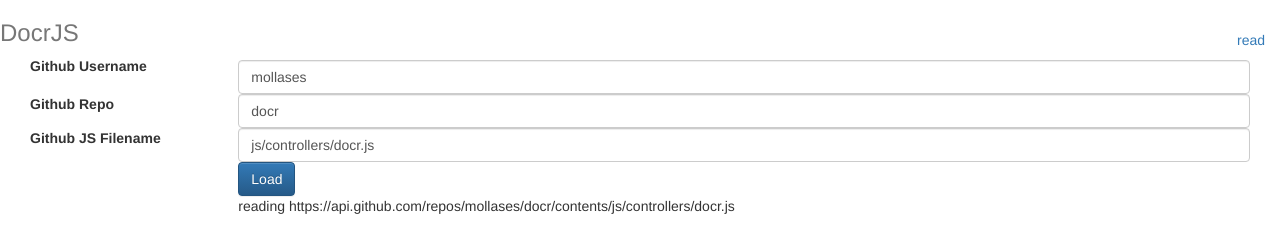
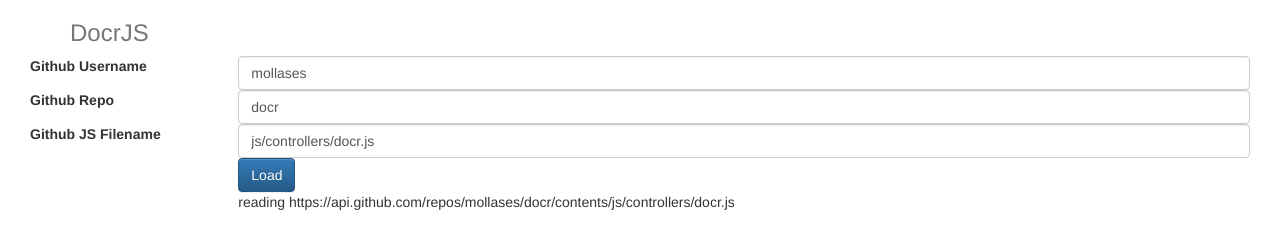
Before and after one commit to mollases/docr, a plain HTML site: page index.html in a window 1280 px wide. Drawn offline with nearby package versions, Linux system fonts and the light colour scheme; files that its build step writes are made by us from their sources.

Commit message:
cleaning up index page

```diff
--- a/index.html
+++ b/index.html
@@ -28,10 +28,7 @@
     <!-- Add your site or application content here -->
 
     <div class="header">
-        <ul class="nav nav-pills pull-right">
-            <li><a ui-sref="doc">read</a>
-        </ul>
-        <h3 class="text-muted">DocrJS</h3>
+        <h3 class="text-muted container">DocrJS</h3>
     </div>
     <div class="container-fluid" ng-controller="ReadingController">
         <div class="clearfix">
```
